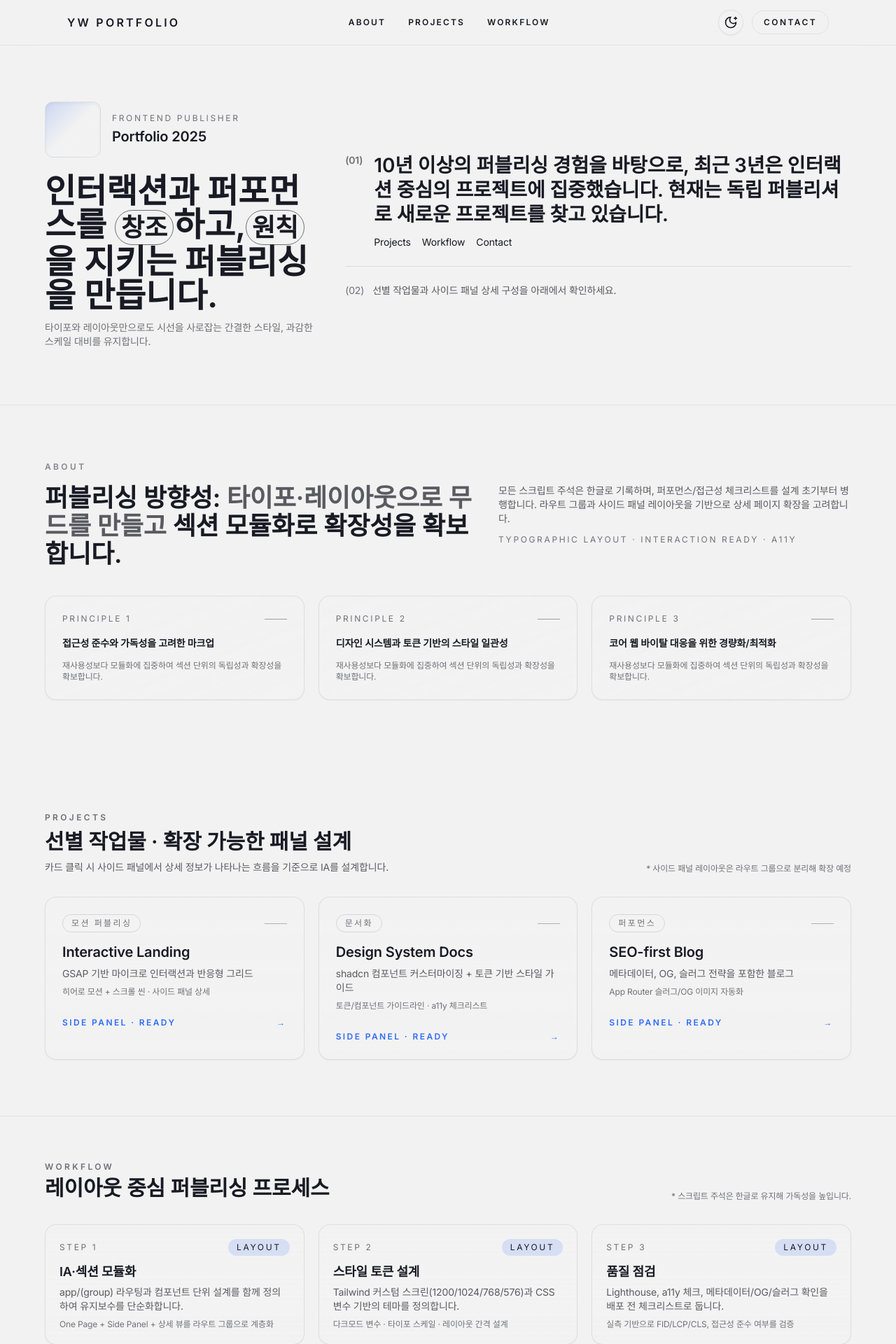
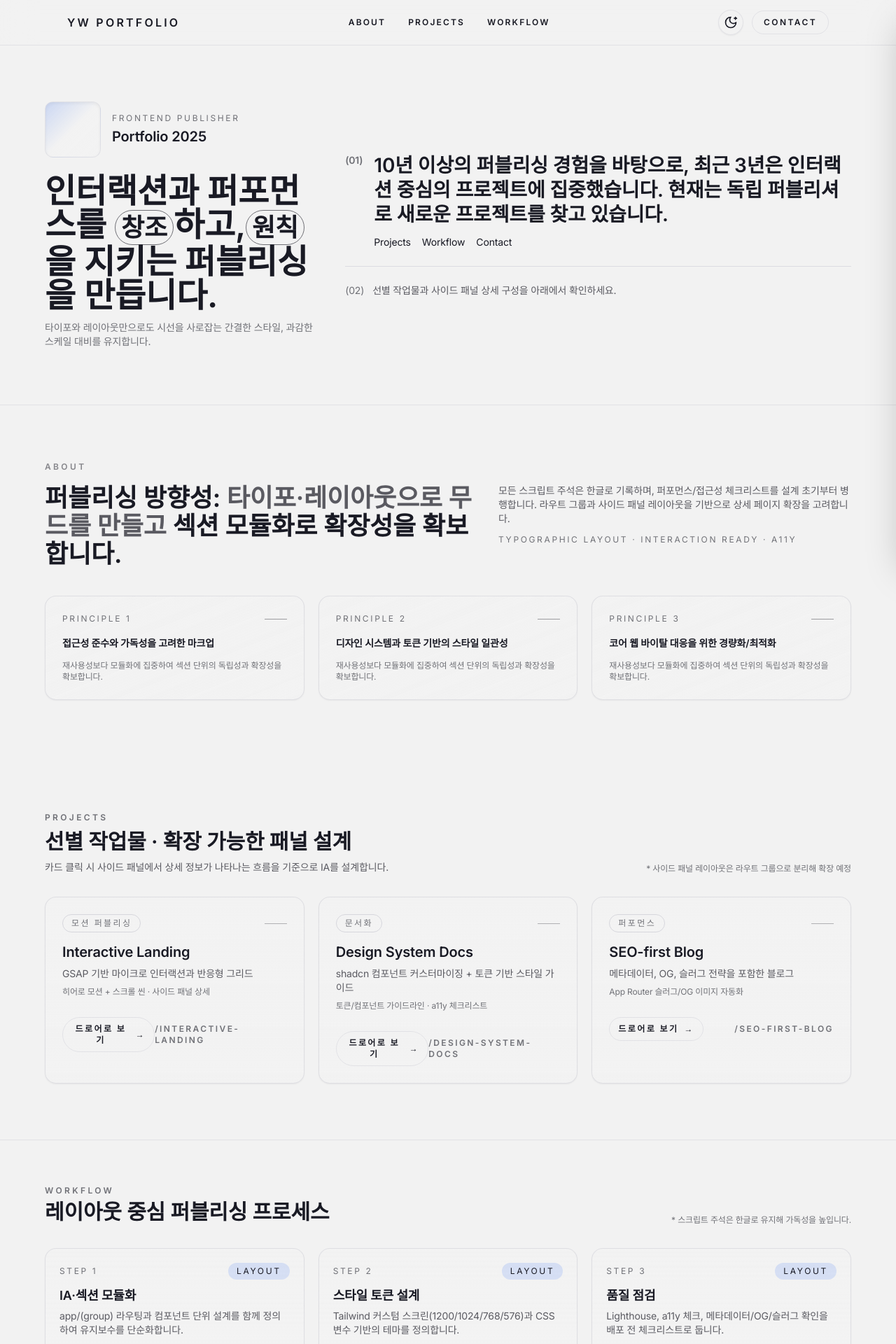
Before and after one commit to yonnonline/portfolio-2025, a Next.js app: page / in a window 1280 px wide. Shown: the top 1920 px of the page at 70% size. Built offline with nearby package versions, Linux system fonts and the light colour scheme; a web font is replaced by a local one.

Commit message:
feat: drawer 컴포넌트 적용

```diff
--- /dev/null
+++ b/components/drawer/drawer.tsx
@@ -0,0 +1,118 @@
+"use client";
+
+import { useEffect, type ReactNode } from "react";
+import { cn } from "@/lib/utils";
+
+type DrawerSide = "left" | "right" | "center";
+type Motion = "slide" | "fade";
+type Size = "sm" | "md" | "lg" | "full";
+
+const sizeClass: Record<Size, string> = {
+  sm: "max-w-md",
+  md: "max-w-[520px]",
+  lg: "max-w-2xl",
+  full: "max-w-full",
+};
+
+type DrawerProps = {
+  open: boolean;
+  onClose: () => void;
+  side?: DrawerSide;
+  motion?: Motion;
+  title?: string;
+  description?: string;
+  children: ReactNode;
+  showOverlay?: boolean;
+  closeOnOverlayClick?: boolean;
+  size?: Size;
+};
+
+// 드로어 컴포넌트: 좌/우/센터, 슬라이드/페이드, 오버레이 닫기 옵션, 사이즈 설정
+export default function Drawer({
+  open,
+  onClose,
+  side = "right",
+  motion = "slide",
+  title,
+  description,
+  children,
+  showOverlay = true,
+  closeOnOverlayClick = true,
+  size = "lg",
+}: DrawerProps) {
+  useEffect(() => {
+    const onKey = (e: KeyboardEvent) => {
+      if (e.key === "Escape" && open) {
+        onClose();
+      }
+    };
+    window.addEventListener("keydown", onKey);
+    return () => window.removeEventListener("keydown", onKey);
+  }, [open, onClose]);
+
+  const slideClosed =
+    side === "left"
+      ? "-translate-x-full"
+      : side === "right"
+      ? "translate-x-full"
+      : "scale-95 opacity-0";
+
+  const slideOpen = "translate-x-0 opacity-100 scale-100";
+
+  const motionClasses =
+    motion === "slide"
+      ? open
+        ? slideOpen
+        : slideClosed
+      : open
+      ? "opacity-100"
+      : "opacity-0";
+
+  return (
+    <div className="pointer-events-none fixed inset-0 z-50 flex items-start justify-end lg:items-stretch">
+      {showOverlay && (
+        <div
+          className={cn(
+            "absolute inset-0 bg-black/30 transition-opacity duration-300",
+            open ? "opacity-100 pointer-events-auto" : "opacity-0 pointer-events-none"
+          )}
+          aria-hidden
+          onClick={closeOnOverlayClick ? onClose : undefined}
+        />
+      )}
+      <div
+        role="dialog"
+        aria-modal="true"
+        aria-label={title ?? "Drawer"}
+        className={cn(
+          "pointer-events-auto relative m-0 flex h-full w-full flex-col overflow-hidden border border-border/70 bg-background/95 shadow-2xl backdrop-blur-xl transition-all duration-300 ease-[cubic-bezier(0.4,0.14,0.3,1)]",
+          sizeClass[size],
+          side === "left" && "ml-0 mr-auto",
+          side === "center" && "mx-auto rounded-2xl",
+          motionClasses
+        )}
+      >
+        <div className="flex items-start justify-between gap-3 border-b border-border/60 px-5 py-4">
+          <div className="space-y-1">
+            {title ? (
+              <p className="text-sm font-semibold uppercase tracking-[0.18em]">
+                {title}
+              </p>
+            ) : null}
+            {description ? (
+              <p className="text-xs text-foreground/60">{description}</p>
+            ) : null}
+          </div>
+          <button
+            type="button"
+            onClick={onClose}
+            className="rounded-full border border-border/60 px-3 py-1 text-xs font-semibold uppercase tracking-[0.18em] transition hover:-translate-y-0.5 hover:shadow focus-visible:outline-none focus-visible:ring-2 focus-visible:ring-accent focus-visible:ring-offset-2"
+          >
+            Close
+          </button>
+        </div>
+        <div className="flex-1 overflow-y-auto px-5 py-4">{children}</div>
+      </div>
+    </div>
+  );
+}
--- a/components/sections/projects.tsx
+++ b/components/sections/projects.tsx
@@ -1,25 +1,38 @@
-// 프로젝트 목록 섹션: 사이드 패널 상세 보기 계획 포함
-export function ProjectsSection() {
+"use client";
+
+import Drawer from "@/components/drawer/drawer";
+import { useDrawerQuery } from "@/lib/drawer";
+import { cn } from "@/lib/utils";
+import Link from "next/link";
+
 const projects = [
   {
     title: "Interactive Landing",
+    slug: "interactive-landing",
     tag: "모션 퍼블리싱",
     summary: "GSAP 기반 마이크로 인터랙션과 반응형 그리드",
     detail: "히어로 모션 + 스크롤 씬 · 사이드 패널 상세"
   },
   {
     title: "Design System Docs",
+    slug: "design-system-docs",
     tag: "문서화",
     summary: "shadcn 컴포넌트 커스터마이징 + 토큰 기반 스타일 가이드",
     detail: "토큰/컴포넌트 가이드라인 · a11y 체크리스트"
   },
   {
     title: "SEO-first Blog",
+    slug: "seo-first-blog",
     tag: "퍼포먼스",
     summary: "메타데이터, OG, 슬러그 전략을 포함한 블로그",
     detail: "App Router 슬러그/OG 이미지 자동화"
   }
 ];
+
+// 프로젝트 목록 섹션: 사이드 패널 상세 보기 포함
+export function ProjectsSection() {
+  const { drawerId, openDrawer, closeDrawer } = useDrawerQuery({ key: "project", baseHash: "projects" });
+  const activeProject = projects.find((project) => project.slug === drawerId);
 
   return (
     <section id="projects" className="px-5 py-20 sm:px-6 lg:px-8">
@@ -48,13 +61,50 @@ export function ProjectsSection() {
               <p className="mt-2 text-sm text-foreground/70">{project.summary}</p>
               <p className="mt-2 text-xs text-foreground/60">{project.detail}</p>
               <div className="mt-7 flex items-center justify-between text-xs font-semibold uppercase tracking-[0.2em] text-accent">
-                <span>Side Panel · Ready</span>
-                <span aria-hidden className="transition group-hover:translate-x-1">→</span>
+                <button
+                  type="button"
+                  onClick={() => openDrawer(project.slug)}
+                  className={cn(
+                    "inline-flex items-center gap-2 rounded-full border border-border/60 px-3 py-2 text-foreground transition hover:-translate-y-0.5 hover:bg-foreground/5 focus-visible:outline-none focus-visible:ring-2 focus-visible:ring-accent focus-visible:ring-offset-2"
+                  )}
+                >
+                  드로어로 보기 <span aria-hidden className="transition group-hover:translate-x-1">→</span>
+                </button>
+                <span aria-hidden className="hidden text-foreground/60 sm:inline">/{project.slug}</span>
               </div>
             </article>
           ))}
         </div>
       </div>
+      <Drawer
+        open={Boolean(activeProject)}
+        onClose={closeDrawer}
+        side="right"
+        motion="slide"
+        title={activeProject?.title ?? "Project"}
+        description={activeProject?.tag ?? "Selected work"}
+      >
+        {activeProject ? (
+          <div className="space-y-4 text-sm leading-relaxed text-foreground/80">
+            <p className="text-xs uppercase tracking-[0.22em] text-foreground/60">#{activeProject.slug}</p>
+            <p className="text-base font-semibold">{activeProject.summary}</p>
+            <p className="text-foreground/70">{activeProject.detail}</p>
+            <div className="flex flex-wrap gap-2 text-xs uppercase tracking-[0.2em] text-foreground/60">
+              <span className="rounded-full border border-border/60 px-3 py-1">IA</span>
+              <span className="rounded-full border border-border/60 px-3 py-1">Drawer</span>
+              <span className="rounded-full border border-border/60 px-3 py-1">Responsive</span>
+            </div>
+            <Link
+              href={{ hash: "contact" }}
+              className="inline-flex rounded-full border border-border/60 px-4 py-2 text-xs font-semibold uppercase tracking-[0.2em] transition hover:-translate-y-0.5 hover:shadow-lg focus-visible:outline-none focus-visible:ring-2 focus-visible:ring-accent focus-visible:ring-offset-2"
+            >
+              프로젝트 문의
+            </Link>
+          </div>
+        ) : (
+          <p className="text-sm text-foreground/60">프로젝트를 선택하면 드로어로 상세 내용을 확인할 수 있습니다.</p>
+        )}
+      </Drawer>
     </section>
   );
 }
--- /dev/null
+++ b/lib/drawer.ts
@@ -0,0 +1,41 @@
+import type { Route } from "next";
+import { usePathname, useRouter, useSearchParams } from "next/navigation";
+
+type UseDrawerQueryOptions = {
+  key?: string;
+  baseHash?: string;
+};
+
+// 쿼리스트링으로 드로어 상태를 제어하는 훅
+export function useDrawerQuery({ key = "drawer", baseHash }: UseDrawerQueryOptions = {}) {
+  const searchParams = useSearchParams();
+  const router = useRouter();
+  const pathname = usePathname();
+
+  const drawerId = searchParams.get(key);
+
+  const buildUrl = (value: string | null) => {
+    const params = new URLSearchParams(searchParams.toString());
+    if (value) params.set(key, value);
+    else params.delete(key);
+
+    const query = params.toString();
+    const hash = baseHash
+      ? `#${baseHash}`
+      : typeof window !== "undefined"
+        ? window.location.hash
+        : "";
+
+    return `${pathname}${query ? `?${query}` : ""}${hash}`;
+  };
+
+  const openDrawer = (value: string) => {
+    router.replace(buildUrl(value) as Route, { scroll: false });
+  };
+
+  const closeDrawer = () => {
+    router.replace(buildUrl(null) as Route, { scroll: false });
+  };
+
+  return { drawerId, openDrawer, closeDrawer };
+}
```
Lines whose indentation alone changed are shown as unchanged.
